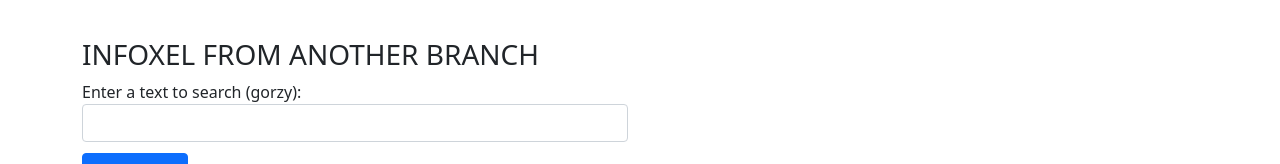
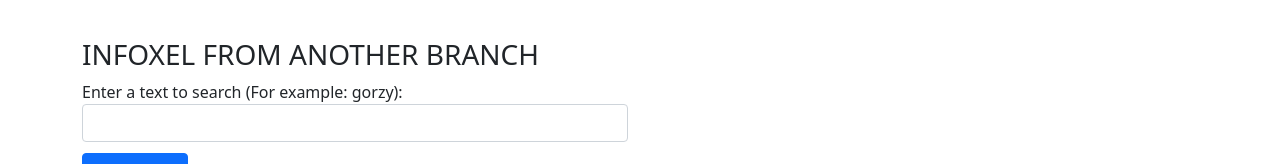
Before and after one commit to yamilzavala/Infoxel, an Angular app in the folder infoxel/: page / in a window 1280 px wide. Shown: the top 164 px of the page. Built offline with nearby package versions, Linux system fonts and the light colour scheme.

Commit message:
update search label

```diff
--- a/infoxel/src/app/app.component.html
+++ b/infoxel/src/app/app.component.html
@@ -4,7 +4,7 @@
       <h3>INFOXEL FROM ANOTHER BRANCH</h3>
 
         <div class="form-group">
-          <label for="texto">Enter a text to search (gorzy):</label>
+          <label for="texto">Enter a text to search (For example: gorzy):</label>
           <input #input type="text" class="form-control" id="texto" name="texto"/>
           <button style="margin-top: 2%;" class="btn btn-primary" (click)="onFetchData(input.value)">Fetch Data</button>
         </div>
```
